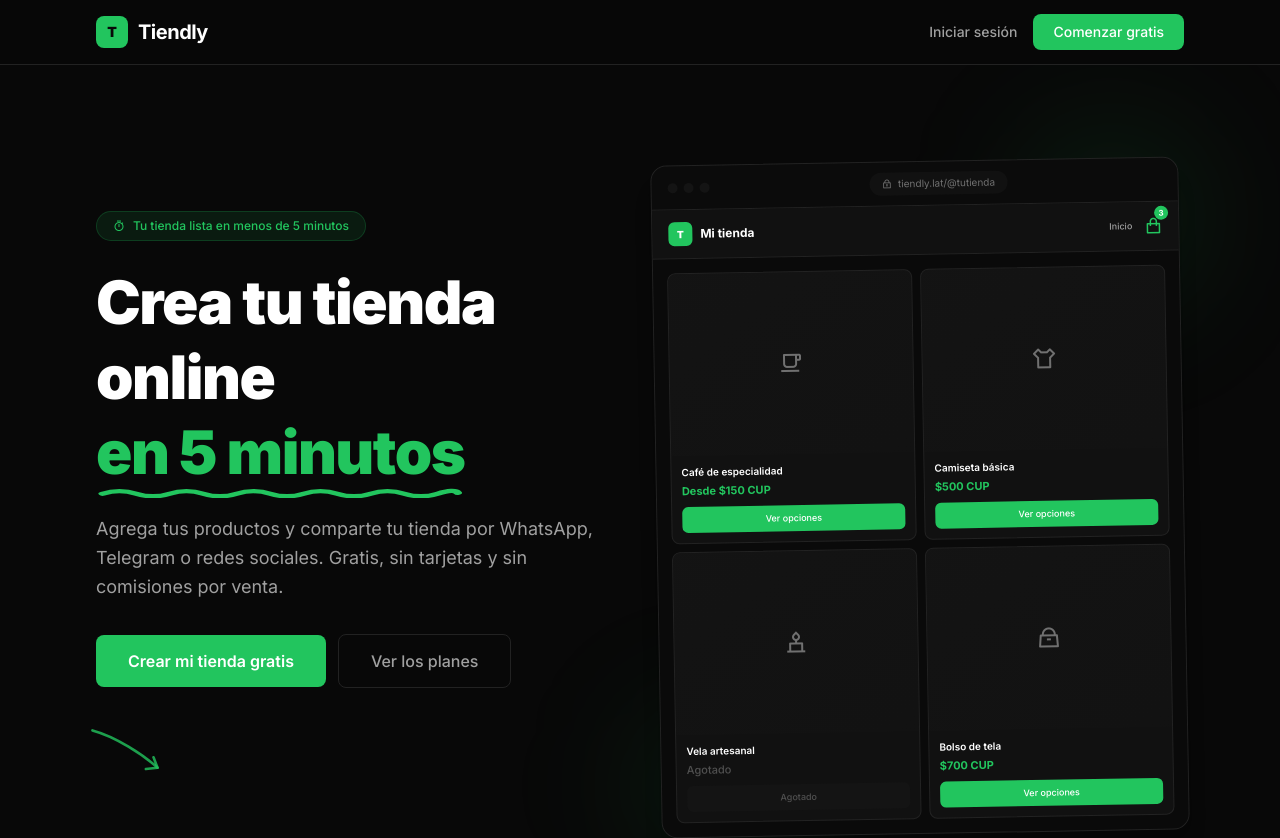
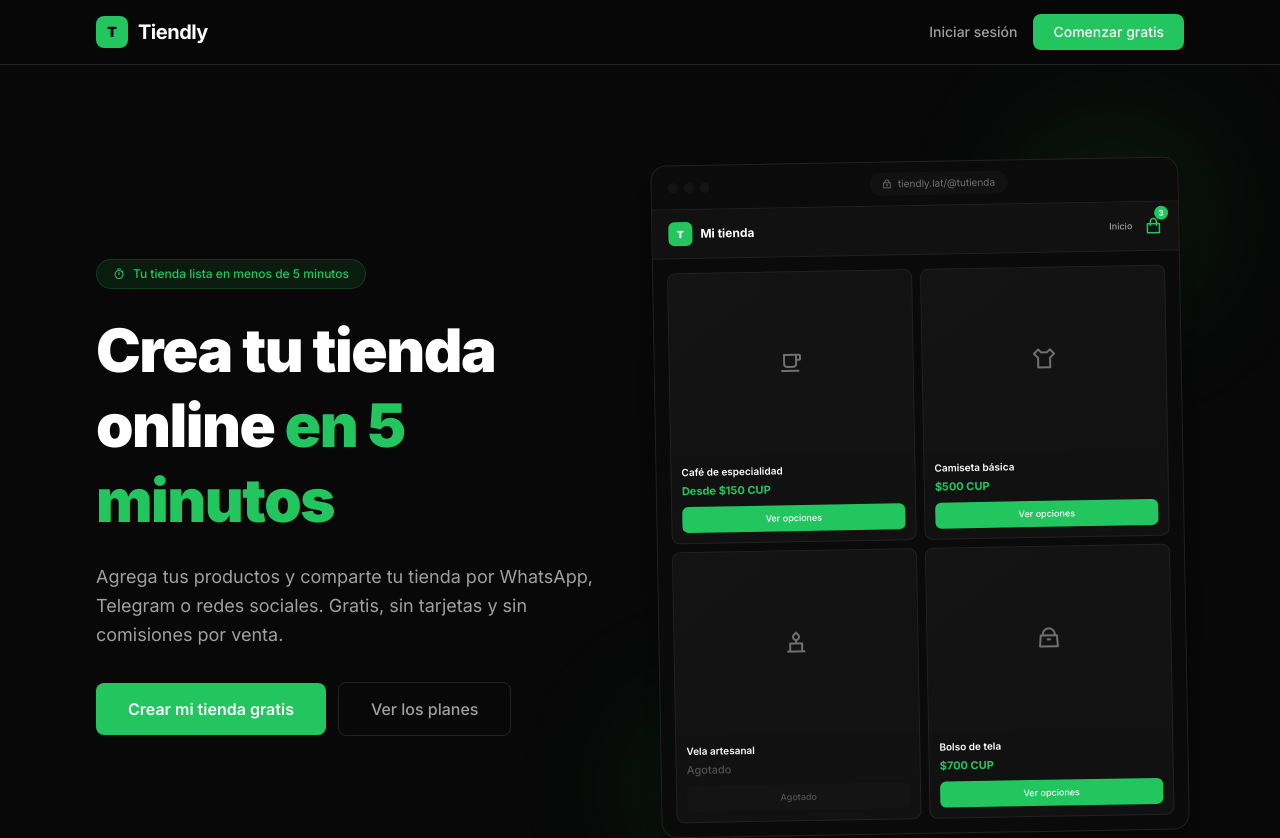
Before and after one commit to rblez/tiendly.web, a SvelteKit app: page / in a window 1280 px wide. Shown: the top 838 px of the page. Built offline with nearby package versions, Linux system fonts and the light colour scheme; no server answers; a web font is replaced by a local one.

Commit message:
Landing: sin elementos sketch (sin Squiggle ni DoodleArrow)

```diff
--- a/src/routes/+page.svelte
+++ b/src/routes/+page.svelte
@@ -1,8 +1,6 @@
 <script lang="ts">
 	import Logo from '$lib/components/Logo.svelte';
 	import Footer from '$lib/components/Footer.svelte';
-	import Squiggle from '$lib/components/Squiggle.svelte';
-	import DoodleArrow from '$lib/components/DoodleArrow.svelte';
 	import MockCatalog from '$lib/components/landing/MockCatalog.svelte';
 	import { auth } from '$lib/stores/auth.svelte';
 
@@ -45,9 +43,8 @@
 			</div>
 			<h1 class="text-4xl sm:text-6xl font-black tracking-tight text-ink leading-tight">
 				Crea tu tienda online
-				<span class="relative inline-block text-ember">
+				<span class="text-ember">
 					en 5 minutos
-					<Squiggle class="absolute -bottom-2 left-0 w-full h-3 text-ember" />
 				</span>
 			</h1>
 			<p class="max-w-xl mx-auto lg:mx-0 mt-6 text-base sm:text-lg text-body leading-relaxed">
@@ -62,9 +59,6 @@
 					Ver los planes
 				</a>
 			</div>
-			<div class="hidden lg:flex justify-start mt-8">
-				<DoodleArrow class="w-20 h-16 text-ember/80 -rotate-12 -translate-x-2" />
-			</div>
 		</div>
 		<div class="relative">
 			<div class="absolute -top-10 -right-6 w-48 h-48 bg-ember/10 rounded-full blur-3xl"></div>
```
